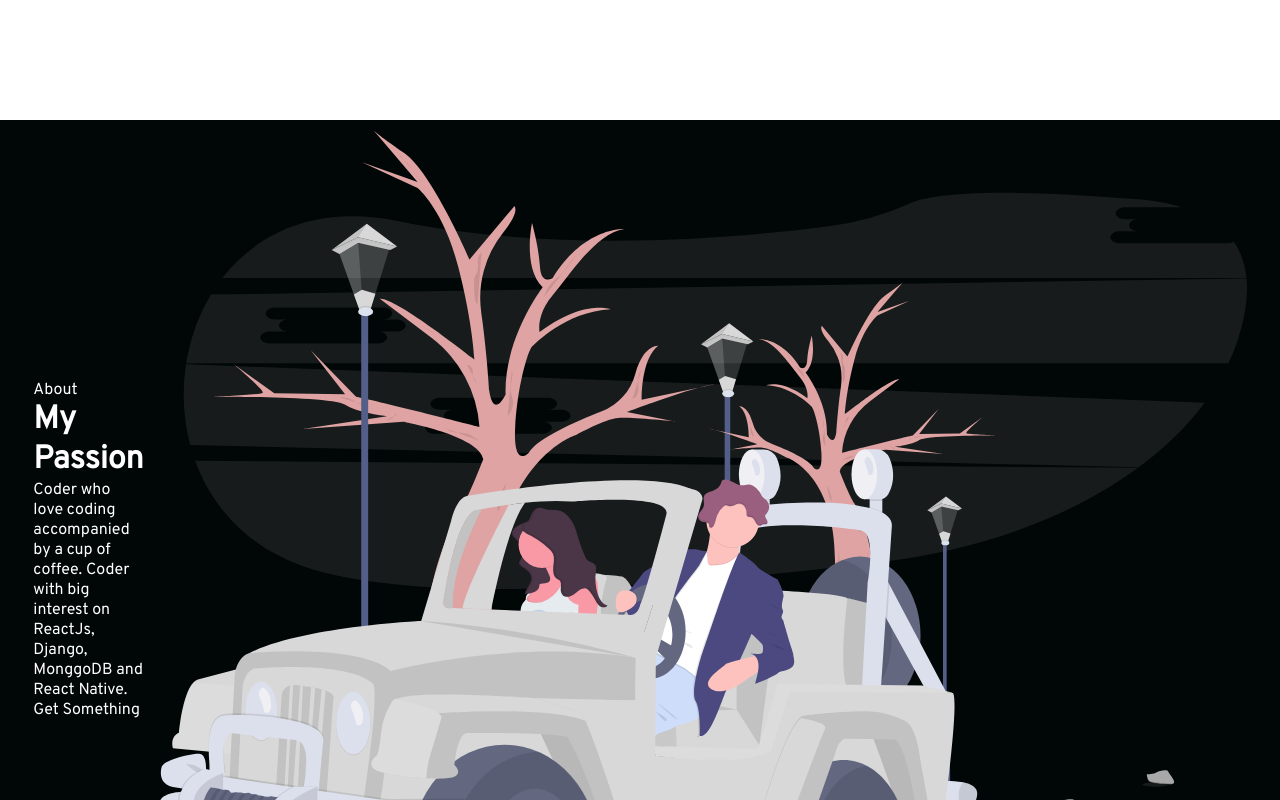
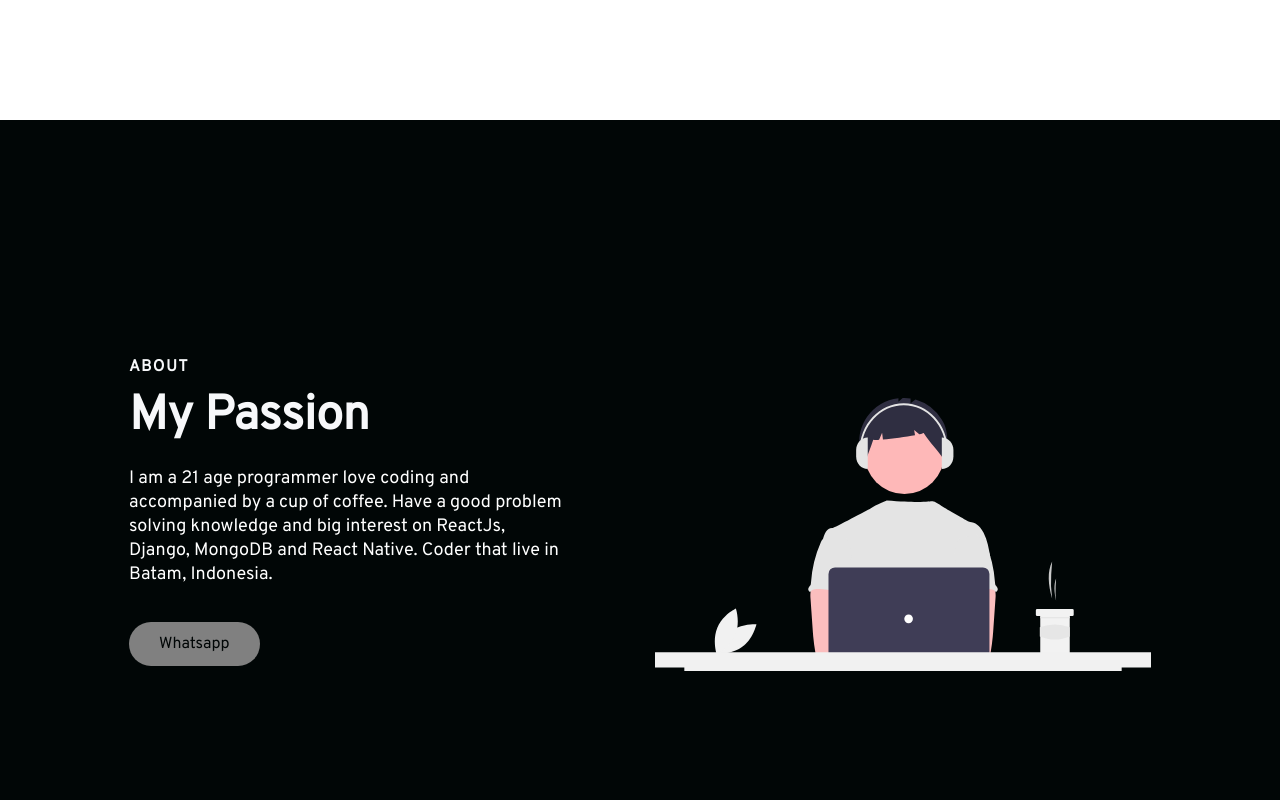
Before and after one commit to chaanto/e-profile, a React (Create React App) app: page / in a window 1280 px wide. Shown: the part 660-1460 px from the top of the page. Built offline with nearby package versions, Linux system fonts and the light colour scheme.

Commit message:
fix infosection and update hero section to be more beautiful

```diff
--- a/src/Components/HeroSection/heroElement.js
+++ b/src/Components/HeroSection/heroElement.js
@@ -73,12 +73,12 @@ export const HeroTitle = styled.div`
 
     @media screen and (max-width: 768px) {
         font-size: 40px;
-        left: -10%;
+        left: -30%;
     }
 
     @media screen and (max-width: 480px) {
         font-size: 24px;
-        left: -5%;
+        left: -30%;
     }
 `;
 export const HeroP = styled.p`
@@ -98,12 +98,12 @@ export const HeroP = styled.p`
 
     @media screen and (max-width: 768px) {
         font-size: 24px;
-        left: -18%;
+        left: -38%;
     }
 
     @media screen and (max-width: 480px) {
         font-size: 14px;
-        left: -15%;
+        left: -20%;
     }
 
 `;
@@ -116,10 +116,18 @@ export const HeroLogo = styled.a`
 
     @media screen and (max-width: 768px) {
         font-size: 25px;
+
+        &:hover {
+            font-size: 30px;
+        }
     }
 
     @media screen and (max-width: 480px) {
-        font-size: 20px;
+        font-size: 18px;
+    }
+
+    &:hover {
+        font-size: 35px;
     }
 
 `;
@@ -137,11 +145,11 @@ export const HeroLogoAdjuster = styled.div`
     }
 
     @media screen and (max-width: 768px) {
-        left: -45%;
+        left: -65%;
     }
 
     @media screen and (max-width: 480px) {
-        left: -35%;
+        left: 7%;
     }
 
 `;
@@ -155,20 +163,19 @@ export const HerocontentFooter = styled.div`
     left: 30%;
 
     @media screen and (max-width: 1024px) {
-        left: 60%;
+        left: 50%;
 
     }
 
     @media screen and (max-width: 768px) {
-        padding-top: 600px;
-        left: 35%;
+        padding-top: 0px;
+        left: 65%;
 
     }
 
     @media screen and (max-width: 480px) {
-        padding-top: 300px;
-        left: 35%;
-
+        padding-top: 0px;
+        left: 65%;
     }
 `;
 
--- a/src/Components/InfoSection/InfoElement.js
+++ b/src/Components/InfoSection/InfoElement.js
@@ -3,67 +3,28 @@ import styled from "styled-components";
 export const InfoContainer = styled.div`
     color: #fff;
     background: ${({ lightBg }) => (lightBg ? '#fff' : '#010606')};
-
-    @media screen and (max-width: 768px) {
-        padding: 100px 0;
-    }
 `;
 
-export const InfoWrapper = styled.div`
-    display: grid;
-    z-index: 1;
-    height: 860px;
+export const Img = styled.img`
     width: 100%;
-    max-width: 1100px;
-    margin-right: auto;
-    margin-left: auto;
-    padding: 0 24px;
-    justify-content: center;
-
+    margin: 0 0 10px 0;
+    padding-right: 0;
 `;
 
-export const InfoRow = styled.div`
-    display: grid;
-    grid-auto-columns: minmax(auto, 1fr);
-    align-items: center;
-    grid-template-areas: ${({ imgStart }) => (imgStart ? `'col2 col1'` : `'col1 col2'` )};
-
-    @media screen and (max-width: 768px) {
-        grid-template-areas: ${({ imgStart }) => (imgStart ? `'col1' 'col2'` : `'col1 col1' 'col2 col2'` )};
-    }
-
-    @media screen and (max-width: 480px) {
-        grid-template-areas:  ${({ imgStart }) => (imgStart ? `'col2 col1'` : `'col1 col2` )};
-    }
-
-`;
-
-export const Column1 = styled.div`
-    margin-bottom: 15px;
-    padding: 0 15px;
-    grid-area: col1;
-`;
-
-export const Column2 = styled.div`
-    margin-bottom: 15px;
-    padding: 0 15px;
-    grid-area: col2;
-`;
-
-export const TextWrapper = styled.div`
-    max-width: 540px;
-    padding-top: 0;
-    padding-bottom: 60px;
+export const ImgWrap = styled.div`
+    max-width: 555px;
+    height: 100%;
 `;
 
 export const TopLine = styled.p`
-    color: #010606;
+    color: ${({ lightText }) => (lightText ? '#f7f8fa' : '#010606')};
     font-size: 16px;
     line-height: 16px;
     font-weight: 700;
     letter-spacing: 1.4px;
     text-transform: uppercase;
     margin-bottom: 16px;
+
 `;
 
 export const Heading = styled.h1`
@@ -86,18 +47,63 @@ export const Subtitle = styled.p`
      color: ${({ darkText }) => (darkText ? '#010606' : '#fff')};
 `;
 
+export const InfoWrapper = styled.div`
+    display: grid;
+    z-index: 1;
+    height: 860px;
+    width: 100%;
+    max-width: 1100px;
+    margin-right: auto;
+    margin-left: auto;
+    padding: 0 24px;
+    justify-content: center;
+
+    @media screen and (max-width: 768px) {
+        padding-top: 10%;
+    }
+
+    @media screen and (max-width: 480px) {
+        padding-top: 10%;
+    }
+
+`;
+
+export const TextWrapper = styled.div`
+    max-width: 540px;
+    padding-top: 0;
+    padding-bottom: 60px;
+`;
+
+export const InfoRow = styled.div`
+    display: grid;
+    grid-auto-columns: minmax(auto, 1fr);
+    align-items: center;
+    grid-template-areas: ${({ imgStart }) => (imgStart ? `'col2 col1'` : `'col1 col2'` )};
+
+    @media screen and (max-width: 768px) {
+        grid-template-areas: ${({ imgStart }) => (imgStart ? `'col1' 'col2'` : `'col1 col1' 'col2 col2'` )};
+    }
+
+    @media screen and (max-width: 480px) {
+        grid-template-areas: ${({ imgStart }) => (imgStart ? `'col1' 'col2'` : `'col1 col1' 'col2 col2'` )};
+    }
+
+`;
+
+export const Column1 = styled.div`
+    margin-bottom: 15px;
+    padding: 0 15px;
+    grid-area: col1;
+`;
+
+export const Column2 = styled.div`
+    margin-bottom: 15px;
+    padding: 0 15px;
+    grid-area: col2;
+`;
+
+
 export const BtnWrap = styled.div`
     display: flex;
     justify-content: flex-start;
 `;
-
-export const ImgWrap = styled.div`
-    /* max-width: 555px;
-    height: 100%; */
-`;
-
-export const Img = styled.img`
-    width: 100%;
-    margin: 0 0 10px 0;
-    padding-right: 0;
-`;
--- a/src/Components/InfoSection/index.js
+++ b/src/Components/InfoSection/index.js
@@ -2,7 +2,7 @@ import React from 'react';
 import { InfoContainer, InfoWrapper, InfoRow, Column1, TextWrapper, TopLine, Heading, Subtitle, Column2, ImgWrap, Img, BtnWrap} from './InfoElement';
 import { Button } from '../buttonElement';
 
-function InfoSection({lightBg, id, imgStart, topLine, lightText, headline, darkText, description, buttonLabel, img, alt, primary, dark}) {
+function InfoSection({lightBg, id, imgStart, topLine, lightText, headline, darkText, description, buttonLabel, img, alt, primary, dark, buttonLogo}) {
 
     return (
         <>
@@ -11,7 +11,7 @@ function InfoSection({lightBg, id, imgStart, topLine, lightText, headline, darkT
                     <InfoRow imgStart={imgStart}>
                         <Column1>
                             <TextWrapper>
-                                <TopLine>{topLine}</TopLine>
+                                <TopLine lightText={lightText}>{topLine}</TopLine>
                                 <Heading lightText={lightText}>{headline}</Heading>
                                 <Subtitle darkText={darkText}>{description}</Subtitle>
                                 <BtnWrap>
@@ -23,9 +23,8 @@ function InfoSection({lightBg, id, imgStart, topLine, lightText, headline, darkT
                                     offset={80}
                                     primary={ primary ? 1 : 0}
                                     dark={dark ? 1: 0}
-                                    >{buttonLabel}</Button>
+                                    >{buttonLogo} {buttonLabel}</Button>
                                 </BtnWrap>
-
                             </TextWrapper>
                         </Column1>
                         <Column2>
--- a/src/Components/Navbar/navbarElement.js
+++ b/src/Components/Navbar/navbarElement.js
@@ -2,7 +2,7 @@ import styled from 'styled-components';
 import { Link as LinkR } from 'react-router-dom';
 import { Link as LinkS } from 'react-scroll';
 
-export const Nav = styled.nav`
+export const Nav = styled.nav `
     background: white;
     height: 80px;
     /* margin-top: -80px; */
@@ -19,7 +19,7 @@ export const Nav = styled.nav`
     }
 `;
 
-export const NavbarContainer = styled.div`
+export const NavbarContainer = styled.div `
     display: flex;
     justify-content: space-between;
     height: 80px;
@@ -29,7 +29,8 @@ export const NavbarContainer = styled.div`
     max-width: 1100px;
 `;
 
-export const NavLogo = styled(LinkR)`
+export const NavLogo = styled(LinkR)
+`
     color: black;
     justify-self: flex-start;
     cursor: pointer;
@@ -41,7 +42,7 @@ export const NavLogo = styled(LinkR)`
     text-decoration: none;
 `;
 
-export const MobileIcon = styled.div`
+export const MobileIcon = styled.div `
     display: none;
 
     @media screen and (max-width: 768px) {
@@ -56,7 +57,7 @@ export const MobileIcon = styled.div`
     }
 `;
 
-export const NavMenu = styled.ul`
+export const NavMenu = styled.ul `
     display: flex;
     align-items: center;
     list-style: none;
@@ -68,15 +69,16 @@ export const NavMenu = styled.ul`
     }
 `;
 
-export const NavItem = styled.li`
+export const NavItem = styled.li `
     height: 80px;
 `;
 
-export const NavText = styled.span`
+export const NavText = styled.span `
     padding: 20px 0px 0px 13px;
 `;
 
-export const NavLinks = styled(LinkS)`
+export const NavLinks = styled(LinkS)
+`
     color: black;
     display: flex;
     align-items: center;
@@ -90,7 +92,7 @@ export const NavLinks = styled(LinkS)`
     }
 `;
 
-export const NavBtn = styled.nav`
+export const NavBtn = styled.nav `
     display: flex;
     align-items: center;
 
@@ -99,9 +101,10 @@ export const NavBtn = styled.nav`
     }
 `;
 
-export const NavBtnLink = styled(LinkR)`
+export const NavBtnLink = styled(LinkR)
+`
     border-radius: 50px;
-    background-color: #01bf71;
+    background-color: red;
     white-space: nowrap;
     padding: 10px 22px;
     color: white;
@@ -114,7 +117,6 @@ export const NavBtnLink = styled(LinkR)`
 
     &:hover {
         transition: all 0.2s ease-in-out;
-        background-color: white;
-        color: #010606;
+        background-color: blueviolet;
     }
 `;
--- a/src/Components/buttonElement.js
+++ b/src/Components/buttonElement.js
@@ -18,7 +18,7 @@ export const Button = styled(Link)`
 
     &:hover {
         transition: all 0.2s ease-in-out;
-        background: ${({ primary }) => (primary ? '#808080' : '#fff')};
+        background: ${({ primary }) => (primary ? 'red' : '#fff')};
 
     }
 `;
--- a/src/Components/sectionData.js
+++ b/src/Components/sectionData.js
@@ -1,3 +1,22 @@
+import * as HiIcons from 'react-icons/hi';
+import * as FaIcons from 'react-icons/fa';
+
+let dob = '2000-04-05'
+
+const ageNumber = (dob) => {
+    let today = new Date();
+    let birthdate = new Date(dob);
+    let age = today.getFullYear() - birthdate.getFullYear();
+    let month = today.getMonth() - birthdate.getMonth();
+
+    if (month < 0 || (month === 0 && today.getDate() < birthdate.getDate())) {
+        age--;
+    } else {
+        return age
+    }
+
+}
+
 export const homeObjOne = {
     id: 'about',
     lightBg: false,
@@ -5,12 +24,18 @@ export const homeObjOne = {
     lightTextDesc: true,
     topLine: 'About',
     headline: 'My Passion',
-    description: 'Coder who love coding accompanied by a cup of coffee. Coder with big interest on ReactJs, Django, MonggoDB and React Native.',
-    buttonLabel: 'Get Something',
+    description: 'I am a ' + `${ageNumber(dob)}` + ' age programmer love coding and accompanied by a cup of coffee. Have a good problem solving knowledge and big interest on ReactJs, Django, MongoDB and React Native.\
+    Coder that live in Batam, Indonesia.',
     imgStart: false,
-    img: require('../images/car.svg').default,
+    img: require('../images/project1.svg').default,
     alt: 'Human',
     dark: true,
     primary: true,
     darkText: false,
+    // buttonProps :{buttonLogo : [< FaIcons.FaWhatsapp / > , < HiIcons.HiOutlineMail / >],  buttonLabel :},
+    // buttonLogo: [ < FaIcons.FaWhatsapp / > , < HiIcons.HiOutlineMail / > ],
+    buttonLabel: 'Whatsapp',
+    // buttonLabel: ['Whatsapp', 'Email'],
+    // buttonColor: [ , 'Email'],
+
 }
```
